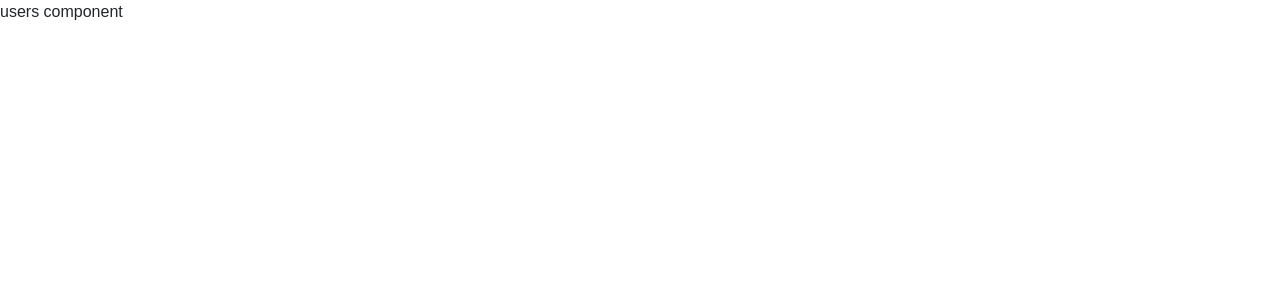
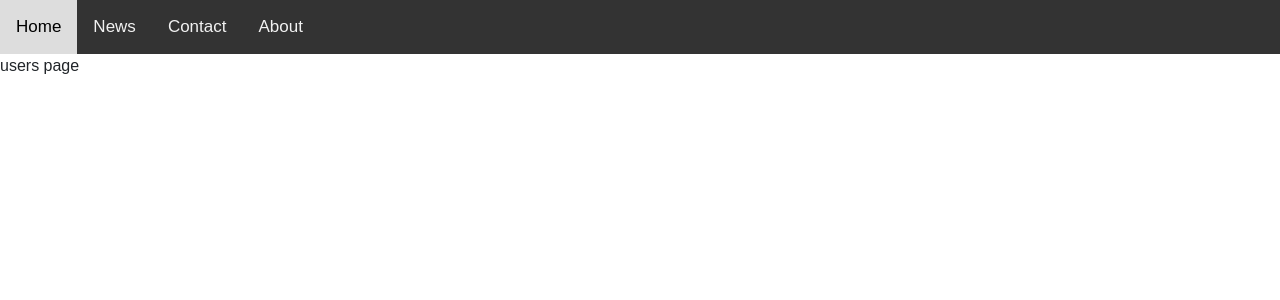
Before and after one commit to stilllove1511/jwtFrontend, a React (Create React App) app: page /users in a window 1280 px wide. Shown: the top 300 px of the page. Built offline with nearby package versions, Linux system fonts and the light colour scheme; sample sign-in values are in the browser's storage.

Commit message:
private router

```diff
--- a/package.json
+++ b/package.json
@@ -40,5 +40,8 @@
       "last 1 firefox version",
       "last 1 safari version"
     ]
+  },
+  "devDependencies": {
+    "react-error-overlay": "^6.0.9"
   }
 }
--- a/src/App.js
+++ b/src/App.js
@@ -12,10 +12,8 @@ import 'react-toastify/dist/ReactToastify.css'
 import { useState, useEffect } from "react";
 
 import Nav from './components/Navigation/Nav '
-import Login from "./components/Login/Login";
-import Register from "./components/Register/Register";
-import Users from './components/ManagesUsers/Users'
 import _ from 'lodash'
+import AppRouter from "./routers/AppRouter";
 
 function App() {
   const [account, setAccount] = useState({})
@@ -25,41 +23,17 @@ function App() {
     if (session) {
       setAccount(JSON.parse(session))
     }
-  }, [])
+  }, []);
 
   return (
     <>
       <Router>
+        <div className="app=header">
+          <Nav />
+        </div>
         <div className="app-container">
-          {account && !_.isEmpty(account) && account.isAuthenticated && <Nav />}
-          <Switch>
-            <Route path="/about">
-              about
-            </Route>
-            <Route path="/news">
-              news
-            </Route>
-            <Route path="/register">
-              <Register />
-            </Route>
-            <Route path="/login">
-              <Login />
-            </Route>
-            <Route path="/users">
-              <Users />
-            </Route>
-            <Route path="/contact">
-              contact
-            </Route>
-            <Route path="/" exact>
-              home
-            </Route>
-            <Route path="*">
-              404 not found
-            </Route>
-          </Switch>
+          <AppRouter />
         </div>
-
       </Router>
       <ToastContainer
         position="bottom-center"
--- a/src/components/Login/Login.js
+++ b/src/components/Login/Login.js
@@ -1,6 +1,6 @@
 
 import { useHistory } from 'react-router-dom';
-import { useState } from 'react';
+import { useState, useEffect } from 'react';
 import { toast } from 'react-toastify';
 import { loginUser } from '../../services/userService';
 
@@ -60,6 +60,13 @@ function Login(props) {
             toast.error(response.data.EM)
         }
     }
+
+    useEffect(() => {
+        let session = sessionStorage.getItem('account')
+        if (session) {
+            history.push('/')
+        }
+    }, [])
     return (
         <div className="login-container py-4">
             <div className="container ">
@@ -91,7 +98,7 @@ function Login(props) {
                         <button className='btn btn-primary' onClick={() => handleLogin()}>Login</button>
                         <span className='text-center'>
                             <a href="#">
-                                Forgotten your password?
+                                Forgotten your password???
 
                             </a>
                         </span>
--- a/src/components/ManagesUsers/Users.js
+++ b/src/components/ManagesUsers/Users.js
@@ -1,21 +1,11 @@
-import { useEffect } from "react";
-import { useHistory } from 'react-router-dom'
-
 import './Users.scss'
 
 function Users(props) {
-    let history = useHistory()
-    useEffect(() => {
-        let session = sessionStorage.getItem('account')
-        if (!session) {
-            history.push('/login')
-        }
-    }, [])
     return (
         <div>
-            users component
+            users page
         </div>
     );
 }
 
-export default Users;
+export default Users
--- a/src/components/Navigation/Nav .js
+++ b/src/components/Navigation/Nav .js
@@ -1,18 +1,30 @@
 import React from 'react';
+import { useLocation } from 'react-router-dom';
 import { NavLink } from 'react-router-dom';
+import { useEffect, useState } from 'react';
 
 import './Nav.scss'
 
 const Nav = (props) => {
+    const [isShow, setIsShow] = useState(true)
+    let location = useLocation()
+    useEffect(() => {
+        if (location.pathname === '/login' || location.pathname === '/register') {
+            setIsShow(false)
+        }
+    }, [])
     return (
         <div>
-            <div class="topnav">
-                <NavLink to="/" exact>Home</NavLink>
-                <NavLink to="/news">News</NavLink>
-                <NavLink to="/contact">Contact</NavLink>
-                <NavLink to="/about">About</NavLink>
-            </div>
-        </div>
+            {isShow &&
+                <div className="topnav">
+                    <NavLink to="/" exact>Home</NavLink>
+                    <NavLink to="/news">News</NavLink>
+                    <NavLink to="/contact">Contact</NavLink>
+                    <NavLink to="/about">About</NavLink>
+                </div>
+            }
+
+        </div >
     );
 }
 
--- a/src/components/Register/Register.js
+++ b/src/components/Register/Register.js
@@ -80,10 +80,10 @@ function Register(props) {
         }
     }
     return (
-        <div class="register-container py-4">
-            <div class="container ">
-                <div class="row px-3 px-sm-0">
-                    <div class="content-left col-12 d-none col-sm-7 d-sm-block">
+        <div className="register-container py-4">
+            <div className="container ">
+                <div className="row px-3 px-sm-0">
+                    <div className="content-left col-12 d-none col-sm-7 d-sm-block">
                         <div className='brand'>
                             Hoi Dan IT
                         </div>
@@ -91,38 +91,38 @@ function Register(props) {
                             Hoi Dan It helps you connect and share with the people in your ....
                         </div>
                     </div>
-                    <div class="content-right col-12 col-sm-5 d-flex flex-column gap-3 py-3">
+                    <div className="content-right col-12 col-sm-5 d-flex flex-column gap-3 py-3">
                         <div className='brand text-center d-sm-none'>
                             Hoi Dan IT
                         </div>
-                        <div class="form-group">
-                            <label for="email" class="form-label">Email address:</label>
-                            <input type="email" class={objCheckInput.isValidEmail ? 'form-control' : 'form-control is-invalid'} id="email" placeholder='Email'
+                        <div className="form-group">
+                            <label for="email" className="form-label">Email address:</label>
+                            <input type="email" className={objCheckInput.isValidEmail ? 'form-control' : 'form-control is-invalid'} id="email" placeholder='Email'
                                 value={email} onChange={(event) => setEmail(event.target.value)}
                             />
                         </div>
-                        <div class="form-group">
-                            <label for="phone" class="form-label">Phone number:</label>
-                            <input type="text" class={objCheckInput.isValidPhone ? 'form-control' : 'form-control is-invalid'} id="phone" placeholder='Phone number'
+                        <div className="form-group">
+                            <label for="phone" className="form-label">Phone number:</label>
+                            <input type="text" className={objCheckInput.isValidPhone ? 'form-control' : 'form-control is-invalid'} id="phone" placeholder='Phone number'
                                 value={phone} onChange={(event) => setPhone(event.target.value)}
                             />
                         </div>
-                        <div class="form-group">
-                            <label for="Username" class="form-label">Username:</label>
-                            <input type="text" class='form-control' id="Username" placeholder='Username'
+                        <div className="form-group">
+                            <label for="Username" className="form-label">Username:</label>
+                            <input type="text" className='form-control' id="Username" placeholder='Username'
                                 value={username} onChange={(event) => setUsername(event.target.value)}
                             />
                         </div>
-                        <div class="form-group">
-                            <label for="password" class="form-label">Password:</label>
-                            <input type="password" class={objCheckInput.isValidPassword ? 'form-control' : 'form-control is-invalid'} id="password" placeholder='Password'
+                        <div className="form-group">
+                            <label for="password" className="form-label">Password:</label>
+                            <input type="password" className={objCheckInput.isValidPassword ? 'form-control' : 'form-control is-invalid'} id="password" placeholder='Password'
                                 value={password} onChange={(event) => setPassword(event.target.value)}
 
                             />
                         </div>
-                        <div class="form-group">
-                            <label for="Re-enterPassword" class="form-label">Re-enter password:</label>
-                            <input type="password" class={objCheckInput.isValidConfirmPassword ? 'form-control' : 'form-control is-invalid'} id="Re-enterPassword" placeholder='Re-enter password'
+                        <div className="form-group">
+                            <label for="Re-enterPassword" className="form-label">Re-enter password:</label>
+                            <input type="password" className={objCheckInput.isValidConfirmPassword ? 'form-control' : 'form-control is-invalid'} id="Re-enterPassword" placeholder='Re-enter password'
                                 value={confirmPassword} onChange={(event) => setConfirmPassword(event.target.value)}
                             />
                         </div>
--- /dev/null
+++ b/src/routers/AppRouter.js
@@ -0,0 +1,40 @@
+import {
+    Switch,
+    Route,
+} from "react-router-dom";
+
+import PrivateRouter from './PrivateRouter'
+import Users from '../components/ManagesUsers/Users'
+import Register from "../components/Register/Register";
+import Login from "../components/Login/Login";
+
+function AppRouter(props) {
+    const Project = () => {
+        return (<span>
+            projects page
+        </span>)
+    }
+    return (
+        <div>
+            <Switch>
+                <PrivateRouter path="/users" component={Users} />
+                <PrivateRouter path="/projects" component={Project} />
+
+                <Route path="/register">
+                    <Register />
+                </Route>
+                <Route path="/login">
+                    <Login />
+                </Route>
+                <Route path="/" exact>
+                    home
+                </Route>
+                <Route path="*">
+                    404 not found
+                </Route>
+            </Switch>
+        </div>
+    );
+}
+
+export default AppRouter;
--- /dev/null
+++ b/src/routers/PrivateRouter.js
@@ -0,0 +1,22 @@
+import { Route, useHistory } from "react-router-dom";
+import { useEffect } from "react";
+
+function PrivateRouter(props) {
+    let history = useHistory()
+    useEffect(() => {
+        let session = sessionStorage.getItem('account')
+        if (!session) {
+            history.push('/login')
+        }
+        if (session) {
+            //check role
+        }
+    }, [])
+    return (
+        <>
+            <Route path={props.path} component={props.component} />
+        </>
+    );
+}
+
+export default PrivateRouter;
```
Also changed, not shown: src/routers/DevRouter.js (added), src/routers/LeaderRouter.js (added), 1 other file (tests, documents, lock files or other folders).
